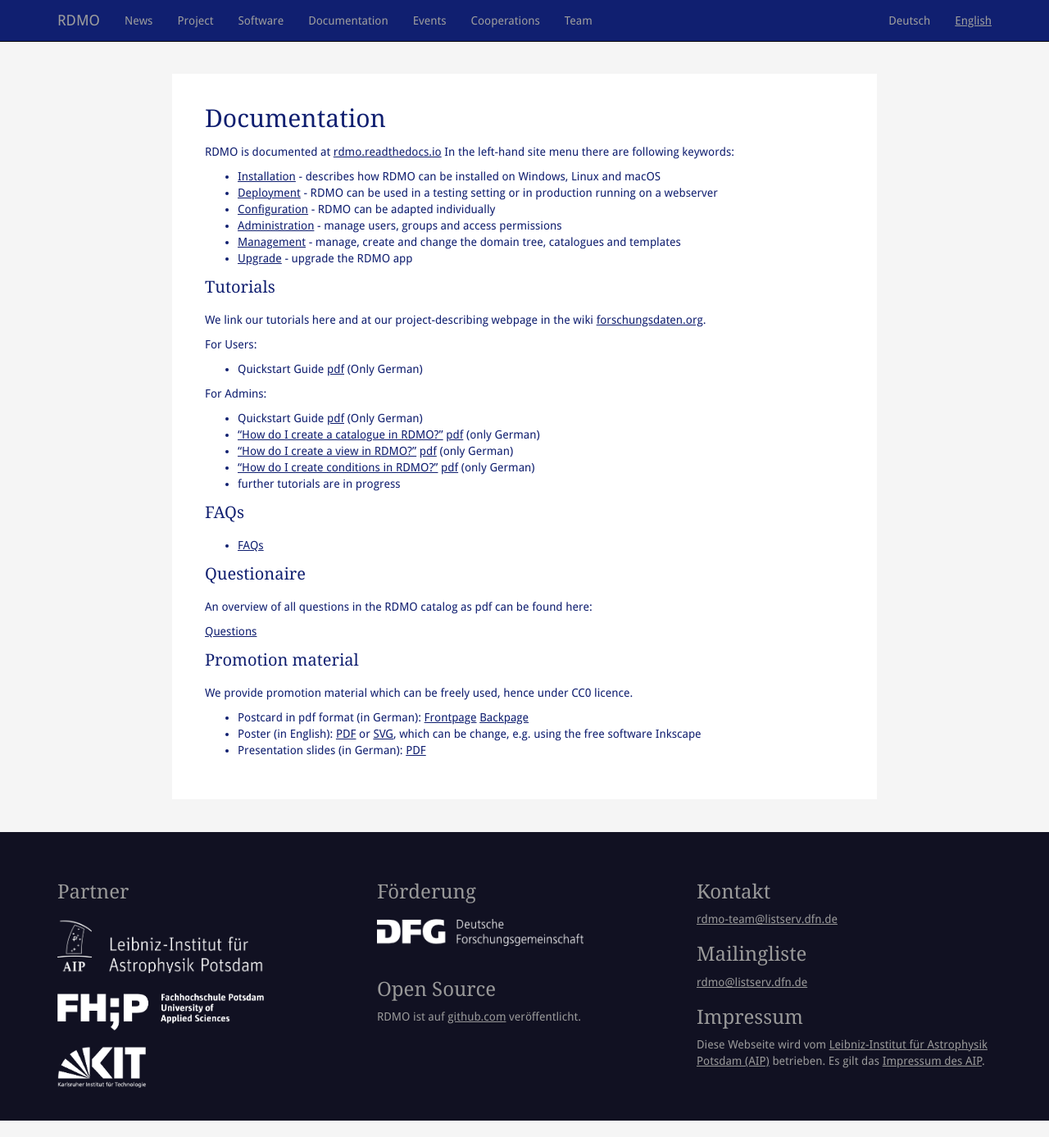
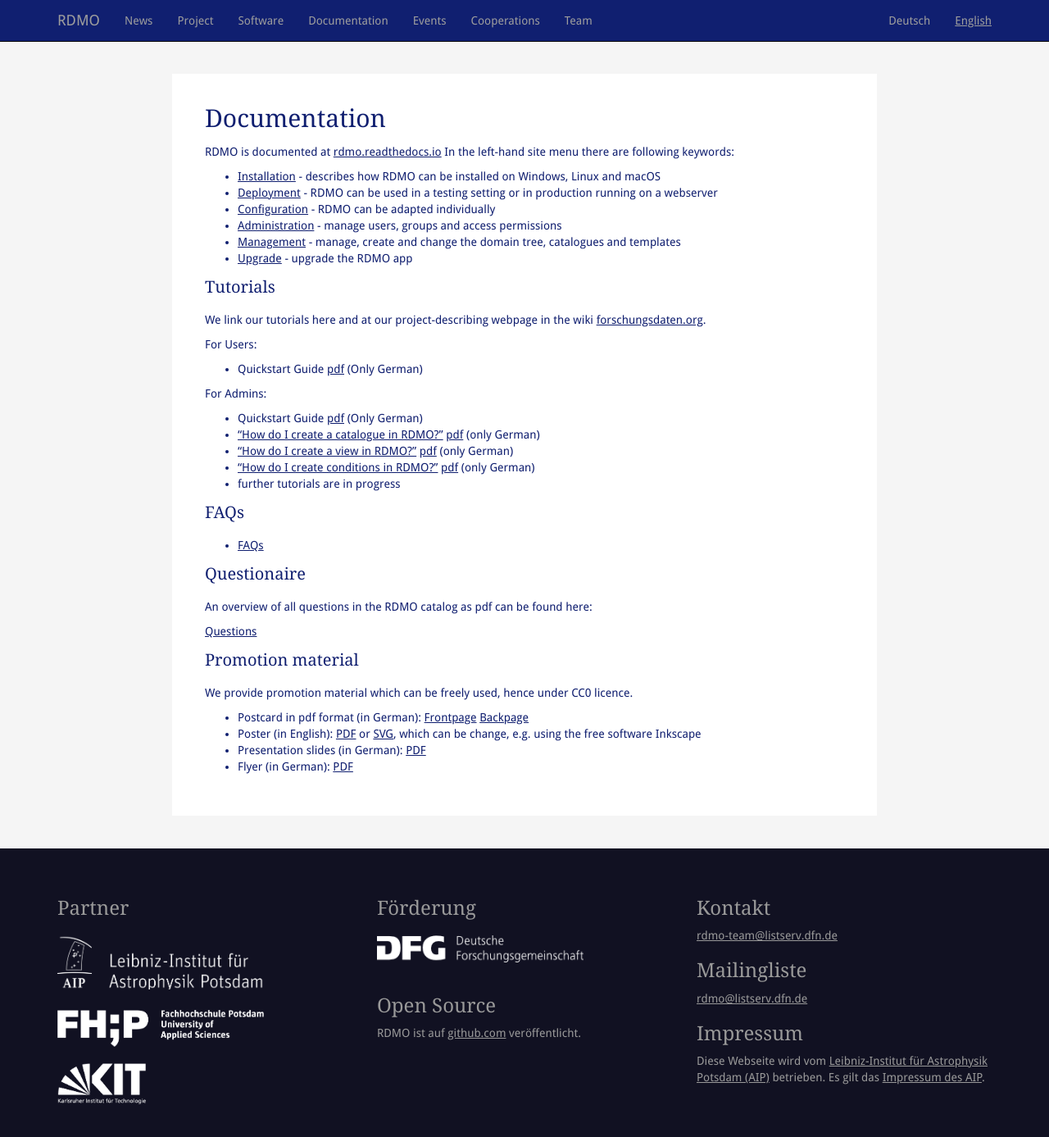
Before and after one commit to rdmorganiser/rdmorganiser.github.io, a Jekyll site: the page built from en/documentation.md, in a window 1280 px wide and 1387 px high. Shown: the whole window at 82% size. Built offline with Jekyll 4.4.1, drawn with Linux system fonts in a browser that asks for light colours; our own code applies the rules of GitHub Pages for plain Markdown files.

Commit message:
Update documentation.md

```diff
--- a/en/documentation.md
+++ b/en/documentation.md
@@ -55,3 +55,4 @@ We provide promotion material which can be freely used, hence under CC0 licence.
 * Postcard in pdf format (in German): [Frontpage]({{ site.baseurl }}/img/promo/VorderseiteRDMO1.pdf) [Backpage]({{ site.baseurl }}/img/promo/RückseiteRDMO1.pdf)
 * Poster (in English): [PDF]({{ site.baseurl }}/img/promo/RDMOPoster.pdf) or [SVG]({{ site.baseurl }}/img/promo/RDMOPoster.svg), which can be change, e.g. using the free software Inkscape
 * Presentation slides (in German): [PDF]({{ site.baseurl }}/slides.pdf)
+* Flyer (in German): [PDF]({{ site.baseurl }}/img/promo/Flyer10.pdf)
```
